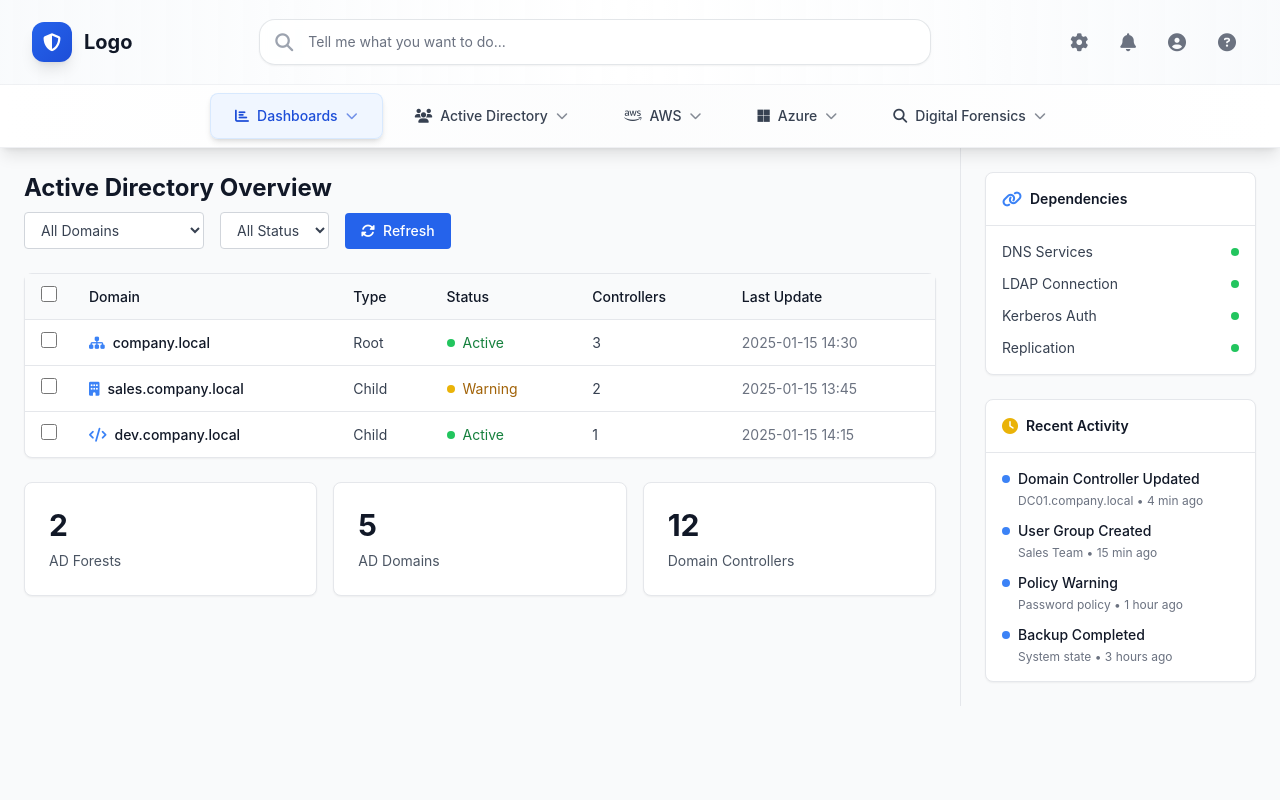
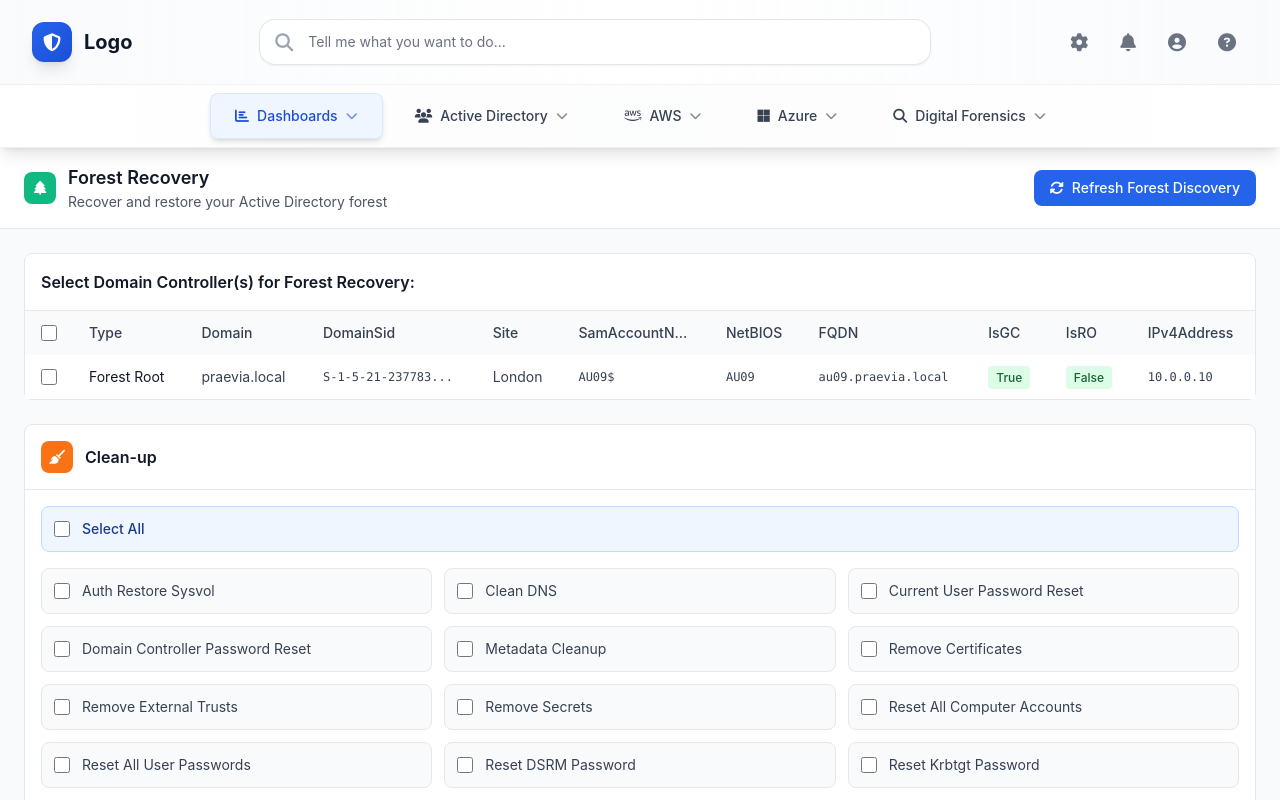
Before and after one commit to shriramt124/my-new-app, a React (Vite) app: page / in a window 1280 px wide. Shown: the top 800 px of the page. Built offline with nearby package versions, Linux system fonts and the light colour scheme.

Commit message:
Restored to '2798cc8b4cf325b80d66d32bf68756dd1074b4d6'
Replit-Restored-To: 2798cc8b4cf325b80d66d32bf68756dd1074b4d6

```diff
--- a/src/components/ForestRecovery.jsx
+++ b/src/components/ForestRecovery.jsx
@@ -4,34 +4,40 @@ import React, { useState } from 'react';
 const ForestRecovery = () => {
   const [selectedRows, setSelectedRows] = useState(new Set());
   const [selectAll, setSelectAll] = useState(false);
+  const [cleanupOptions, setCleanupOptions] = useState({
+    selectAll: false,
+    authRestoreSysvol: false,
+    cleanDNS: false,
+    currentUserPasswordReset: false,
+    domainControllerPasswordReset: false,
+    metadataCleanup: false,
+    removeCertificates: false,
+    removeExternalTrusts: false,
+    removeSecrets: false,
+    resetAllComputerAccounts: false,
+    resetAllUserPasswords: false,
+    resetDSRMPassword: false,
+    resetKrbtgtPassword: false,
+    resetRID500Password: false,
+    resetRODCRevealed: false,
+    resetTierZeroPasswords: false,
+    resetTrusts: false,
+    seizeFSMORoles: false
+  });
 
   const domainControllers = [
     {
       id: 1,
-      domain: 'company.local',
-      type: 'Root',
-      status: 'Active',
-      controllers: 3,
-      lastUpdate: '2025-01-15 14:30',
-      icon: 'fas fa-sitemap'
-    },
-    {
-      id: 2,
-      domain: 'sales.company.local',
-      type: 'Child',
-      status: 'Warning',
-      controllers: 2,
-      lastUpdate: '2025-01-15 13:45',
-      icon: 'fas fa-building'
-    },
-    {
-      id: 3,
-      domain: 'dev.company.local',
-      type: 'Child',
-      status: 'Active',
-      controllers: 1,
-      lastUpdate: '2025-01-15 14:15',
-      icon: 'fas fa-code'
+      type: 'Forest Root',
+      domain: 'praevia.local',
+      domainSid: 'S-1-5-21-237783...',
+      site: 'London',
+      samAccountName: 'AU09$',
+      netBIOS: 'AU09',
+      fqdn: 'au09.praevia.local',
+      isGC: true,
+      isRO: false,
+      ipv4Address: '10.0.0.10'
     }
   ];
 
@@ -56,88 +62,139 @@ const ForestRecovery = () => {
     }
   };
 
+  const handleCleanupOption = (option) => {
+    if (option === 'selectAll') {
+      const newValue = !cleanupOptions.selectAll;
+      const newOptions = Object.keys(cleanupOptions).reduce((acc, key) => {
+        acc[key] = newValue;
+        return acc;
+      }, {});
+      setCleanupOptions(newOptions);
+    } else {
+      const newOptions = {
+        ...cleanupOptions,
+        [option]: !cleanupOptions[option]
+      };
+      const otherOptions = Object.keys(newOptions).filter(key => key !== 'selectAll');
+      const allSelected = otherOptions.every(key => newOptions[key]);
+      newOptions.selectAll = allSelected;
+      setCleanupOptions(newOptions);
+    }
+  };
+
+  const cleanupItems = [
+    { key: 'authRestoreSysvol', label: 'Auth Restore Sysvol' },
+    { key: 'cleanDNS', label: 'Clean DNS' },
+    { key: 'currentUserPasswordReset', label: 'Current User Password Reset' },
+    { key: 'domainControllerPasswordReset', label: 'Domain Controller Password Reset' },
+    { key: 'metadataCleanup', label: 'Metadata Cleanup' },
+    { key: 'removeCertificates', label: 'Remove Certificates' },
+    { key: 'removeExternalTrusts', label: 'Remove External Trusts' },
+    { key: 'removeSecrets', label: 'Remove Secrets' },
+    { key: 'resetAllComputerAccounts', label: 'Reset All Computer Accounts' },
+    { key: 'resetAllUserPasswords', label: 'Reset All User Passwords' },
+    { key: 'resetDSRMPassword', label: 'Reset DSRM Password' },
+    { key: 'resetKrbtgtPassword', label: 'Reset Krbtgt Password' },
+    { key: 'resetRID500Password', label: 'Reset RID 500 Password' },
+    { key: 'resetRODCRevealed', label: 'Reset RODC Revealed' },
+    { key: 'resetTierZeroPasswords', label: 'Reset Tier Zero Passwords' },
+    { key: 'resetTrusts', label: 'Reset Trusts' },
+    { key: 'seizeFSMORoles', label: 'Seize FSMO Roles' }
+  ];
+
   return (
     <div className="bg-gray-50 min-h-screen">
-      {/* Main Content Area */}
-      <div className="flex">
-        {/* Left Main Content */}
-        <div className="flex-1 p-6">
-          {/* Header Section */}
-          <div className="mb-6">
-            <h1 className="text-2xl font-bold text-gray-900 mb-2">Active Directory Overview</h1>
-            <div className="flex items-center space-x-4 mb-4">
-              <select className="bg-white border border-gray-300 rounded px-3 py-2 text-sm text-gray-700 focus:ring-2 focus:ring-blue-500 focus:border-blue-500">
-                <option>All Domains</option>
-                <option>company.local</option>
-                <option>sales.company.local</option>
-                <option>dev.company.local</option>
-              </select>
-              <select className="bg-white border border-gray-300 rounded px-3 py-2 text-sm text-gray-700 focus:ring-2 focus:ring-blue-500 focus:border-blue-500">
-                <option>All Status</option>
-                <option>Active</option>
-                <option>Warning</option>
-                <option>Error</option>
-              </select>
-              <button className="bg-blue-600 hover:bg-blue-700 text-white px-4 py-2 rounded text-sm font-medium transition-colors flex items-center space-x-2">
+      {/*  Header */}
+      <div className="bg-white border-b border-gray-200 px-6 py-4">
+        <div className="flex items-center justify-between">
+          <div className="flex items-center space-x-3">
+            <div className="w-8 h-8 bg-emerald-500 rounded-lg flex items-center justify-center">
+              <i className="fas fa-tree text-white text-sm"></i>
+            </div>
+            <div>
+              <h1 className="text-lg font-semibold text-gray-900">Forest Recovery</h1>
+              <p className="text-sm text-gray-600">Recover and restore your Active Directory forest</p>
+            </div>
+          </div>
+          <button className="bg-blue-600 hover:bg-blue-700 text-white px-4 py-2 rounded-lg text-sm font-medium transition-colors flex items-center space-x-2">
             <i className="fas fa-sync-alt text-sm"></i>
-                <span>Refresh</span>
+            <span>Refresh Forest Discovery</span>
           </button>
         </div>
       </div>
 
-          {/* Domain Controllers Table */}
-          <div className="bg-white rounded-lg shadow-sm border border-gray-200 mb-6">
+      <div className="p-6 space-y-6">
+        {/* Domain Controllers */}
+        <div className="bg-white rounded-lg border border-gray-200">
+          <div className="p-4 border-b border-gray-200">
+            <h2 className="text-base font-semibold text-gray-900">Select Domain Controller(s) for Forest Recovery:</h2>
+          </div>
+
           <div className="overflow-x-auto">
             <table className="w-full text-sm">
-                <thead className="bg-gray-50 border-b border-gray-200">
+              <thead className="bg-gray-50">
                 <tr>
                   <th className="px-4 py-3 text-left w-12">
+                    <label className="flex items-center">
                       <input
                         type="checkbox"
                         checked={selectAll}
                         onChange={handleSelectAll}
                         className="w-4 h-4 text-blue-600 border-gray-300 rounded focus:ring-blue-500"
                       />
+                      <span className="sr-only">Select All</span>
+                    </label>
                   </th>
-                    <th className="px-4 py-3 text-left font-medium text-gray-900">Domain</th>
-                    <th className="px-4 py-3 text-left font-medium text-gray-900">Type</th>
-                    <th className="px-4 py-3 text-left font-medium text-gray-900">Status</th>
-                    <th className="px-4 py-3 text-left font-medium text-gray-900">Controllers</th>
-                    <th className="px-4 py-3 text-left font-medium text-gray-900">Last Update</th>
+                  <th className="px-4 py-3 text-left font-medium text-gray-700">Type</th>
+                  <th className="px-4 py-3 text-left font-medium text-gray-700">Domain</th>
+                  <th className="px-4 py-3 text-left font-medium text-gray-700">DomainSid</th>
+                  <th className="px-4 py-3 text-left font-medium text-gray-700">Site</th>
+                  <th className="px-4 py-3 text-left font-medium text-gray-700">SamAccountN...</th>
+                  <th className="px-4 py-3 text-left font-medium text-gray-700">NetBIOS</th>
+                  <th className="px-4 py-3 text-left font-medium text-gray-700">FQDN</th>
+                  <th className="px-4 py-3 text-left font-medium text-gray-700">IsGC</th>
+                  <th className="px-4 py-3 text-left font-medium text-gray-700">IsRO</th>
+                  <th className="px-4 py-3 text-left font-medium text-gray-700">IPv4Address</th>
                 </tr>
               </thead>
-                <tbody className="divide-y divide-gray-200">
+              <tbody className="bg-white divide-y divide-gray-200">
                 {domainControllers.map((dc) => (
-                    <tr key={dc.id} className="hover:bg-gray-50">
+                  <tr
+                    key={dc.id}
+                    className={`hover:bg-gray-50 ${selectedRows.has(dc.id) ? 'bg-blue-50' : ''}`}
+                  >
                     <td className="px-4 py-3">
+                      <label className="flex items-center">
                         <input
                           type="checkbox"
                           checked={selectedRows.has(dc.id)}
                           onChange={() => handleRowSelect(dc.id)}
                           className="w-4 h-4 text-blue-600 border-gray-300 rounded focus:ring-blue-500"
                         />
+                      </label>
+                    </td>
+                    <td className="px-4 py-3 text-gray-900">{dc.type}</td>
+                    <td className="px-4 py-3 text-gray-700">{dc.domain}</td>
+                    <td className="px-4 py-3 text-gray-700 font-mono text-xs">{dc.domainSid}</td>
+                    <td className="px-4 py-3 text-gray-700">{dc.site}</td>
+                    <td className="px-4 py-3 text-gray-700 font-mono text-xs">{dc.samAccountName}</td>
+                    <td className="px-4 py-3 text-gray-700 font-mono text-xs">{dc.netBIOS}</td>
+                    <td className="px-4 py-3 text-gray-700 font-mono text-xs">{dc.fqdn}</td>
+                    <td className="px-4 py-3">
+                      <span className={`px-2 py-1 rounded text-xs font-medium ${
+                        dc.isGC ? 'bg-green-100 text-green-800' : 'bg-red-100 text-red-800'
+                      }`}>
+                        {dc.isGC ? 'True' : 'False'}
+                      </span>
                     </td>
                     <td className="px-4 py-3">
-                        <div className="flex items-center">
-                          <i className={`${dc.icon} text-blue-500 mr-2`}></i>
-                          <span className="text-gray-900 font-medium">{dc.domain}</span>
-                        </div>
-                      </td>
-                      <td className="px-4 py-3 text-gray-700">{dc.type}</td>
-                      <td className="px-4 py-3">
-                        <span className="flex items-center">
-                          <span className={`w-2 h-2 rounded-full mr-2 ${
-                            dc.status === 'Active' ? 'bg-green-500' :
-                            dc.status === 'Warning' ? 'bg-yellow-500' : 'bg-red-500'
-                          }`}></span>
-                          <span className={`${
-                            dc.status === 'Active' ? 'text-green-700' :
-                            dc.status === 'Warning' ? 'text-yellow-700' : 'text-red-700'
-                          }`}>{dc.status}</span>
+                      <span className={`px-2 py-1 rounded text-xs font-medium ${
+                        !dc.isRO ? 'bg-green-100 text-green-800' : 'bg-red-100 text-red-800'
+                      }`}>
+                        {dc.isRO ? 'True' : 'False'}
                       </span>
                     </td>
-                      <td className="px-4 py-3 text-gray-700">{dc.controllers}</td>
-                      <td className="px-4 py-3 text-gray-500">{dc.lastUpdate}</td>
+                    <td className="px-4 py-3 text-gray-700 font-mono text-xs">{dc.ipv4Address}</td>
                   </tr>
                 ))}
               </tbody>
@@ -145,71 +202,56 @@ const ForestRecovery = () => {
           </div>
         </div>
 
-          {/* Stats Cards */}
-          <div className="grid grid-cols-3 gap-4">
-            <div className="bg-white rounded-lg shadow-sm border border-gray-200 p-6">
-              <div className="text-3xl font-bold text-gray-900 mb-2">2</div>
-              <div className="text-gray-600 text-sm">AD Forests</div>
+        {/* Clean-up Section */}
+        <div className="bg-white rounded-lg border border-gray-200">
+          <div className="p-4 border-b border-gray-200">
+            <div className="flex items-center space-x-3">
+              <div className="w-8 h-8 bg-orange-500 rounded-lg flex items-center justify-center">
+                <i className="fas fa-broom text-white text-sm"></i>
               </div>
-            <div className="bg-white rounded-lg shadow-sm border border-gray-200 p-6">
-              <div className="text-3xl font-bold text-gray-900 mb-2">5</div>
-              <div className="text-gray-600 text-sm">AD Domains</div>
-            </div>
-            <div className="bg-white rounded-lg shadow-sm border border-gray-200 p-6">
-              <div className="text-3xl font-bold text-gray-900 mb-2">12</div>
-              <div className="text-gray-600 text-sm">Domain Controllers</div>
-            </div>
+              <h2 className="text-base font-semibold text-gray-900">Clean-up</h2>
             </div>
           </div>
 
-        {/* Right Sidebar */}
-        <div className="w-80 p-6 space-y-6 bg-gray-50 border-l border-gray-200">
-          {/* Dependencies */}
-          <div className="bg-white rounded-lg shadow-sm border border-gray-200">
-            <div className="p-4 border-b border-gray-200">
-              <div className="flex items-center space-x-2">
-                <i className="fas fa-link text-blue-500"></i>
-                <h3 className="text-sm font-semibold text-gray-900">Dependencies</h3>
+          <div className="p-4 space-y-4">
+            {/* Select All */}
+            <div className="p-3 bg-blue-50 rounded-lg border border-blue-200">
+              <label className="flex items-center">
+                <input
+                  type="checkbox"
+                  checked={cleanupOptions.selectAll}
+                  onChange={() => handleCleanupOption('selectAll')}
+                  className="w-4 h-4 text-blue-600 border-gray-300 rounded focus:ring-blue-500"
+                />
+                <span className="ml-3 text-sm font-medium text-blue-900">Select All</span>
+              </label>
             </div>
-            </div>
-            <div className="p-4 space-y-3">
-              {[
-                { name: 'DNS Services', status: true },
-                { name: 'LDAP Connection', status: true },
-                { name: 'Kerberos Auth', status: true },
-                { name: 'Replication', status: true }
-              ].map((dep, index) => (
-                <div key={index} className="flex items-center justify-between">
-                  <span className="text-sm text-gray-700">{dep.name}</span>
-                  <span className={`w-2 h-2 rounded-full ${dep.status ? 'bg-green-500' : 'bg-red-500'}`}></span>
-                </div>
+
+            {/* Cleanup Options */}
+            <div className="grid grid-cols-1 md:grid-cols-2 lg:grid-cols-3 gap-3">
+              {cleanupItems.map((item) => (
+                <label key={item.key} className="flex items-center p-3 bg-gray-50 hover:bg-gray-100 rounded-lg border border-gray-200 cursor-pointer transition-colors">
+                  <input
+                    type="checkbox"
+                    checked={cleanupOptions[item.key]}
+                    onChange={() => handleCleanupOption(item.key)}
+                    className="w-4 h-4 text-blue-600 border-gray-300 rounded focus:ring-blue-500"
+                  />
+                  <span className="ml-3 text-sm text-gray-700">{item.label}</span>
+                </label>
               ))}
             </div>
-          </div>
 
-          {/* Recent Activity */}
-          <div className="bg-white rounded-lg shadow-sm border border-gray-200">
-            <div className="p-4 border-b border-gray-200">
-              <div className="flex items-center space-x-2">
-                <i className="fas fa-clock text-yellow-500"></i>
-                <h3 className="text-sm font-semibold text-gray-900">Recent Activity</h3>
-              </div>
-            </div>
-            <div className="p-4 space-y-3">
-              {[
-                { action: 'Domain Controller Updated', target: 'DC01.company.local', time: '4 min ago' },
-                { action: 'User Group Created', target: 'Sales Team', time: '15 min ago' },
-                { action: 'Policy Warning', target: 'Password policy', time: '1 hour ago' },
-                { action: 'Backup Completed', target: 'System state', time: '3 hours ago' }
-              ].map((activity, index) => (
-                <div key={index} className="space-y-1">
-                  <div className="flex items-center space-x-2">
-                    <span className="w-2 h-2 bg-blue-500 rounded-full"></span>
-                    <span className="text-sm font-medium text-gray-900">{activity.action}</span>
-                  </div>
-                  <div className="ml-4 text-xs text-gray-500">{activity.target} • {activity.time}</div>
-                </div>
-              ))}
+            {/* Action Buttons */}
+            <div className="flex space-x-3 pt-4 border-t border-gray-200">
+              <button className="bg-emerald-600 hover:bg-emerald-700 text-white px-6 py-2 rounded-lg text-sm font-medium transition-colors flex items-center space-x-2">
+                <i className="fas fa-play text-sm"></i>
+                <span>Start</span>
+              </button>
+              <button className="bg-gray-500 hover:bg-gray-600 text-white px-6 py-2 rounded-lg text-sm font-medium transition-colors flex items-center space-x-2">
+                <i className="fas fa-times text-sm"></i>
+                <span>Exit</span>
+              </button>
             </div>
           </div>
         </div>
```
Also changed, not shown: attached_assets/WhatsApp Image 2025-08-27 at 08.26.15_b79e802f_1756279645916.jpg (deleted). Lines whose indentation alone changed are shown as unchanged.
